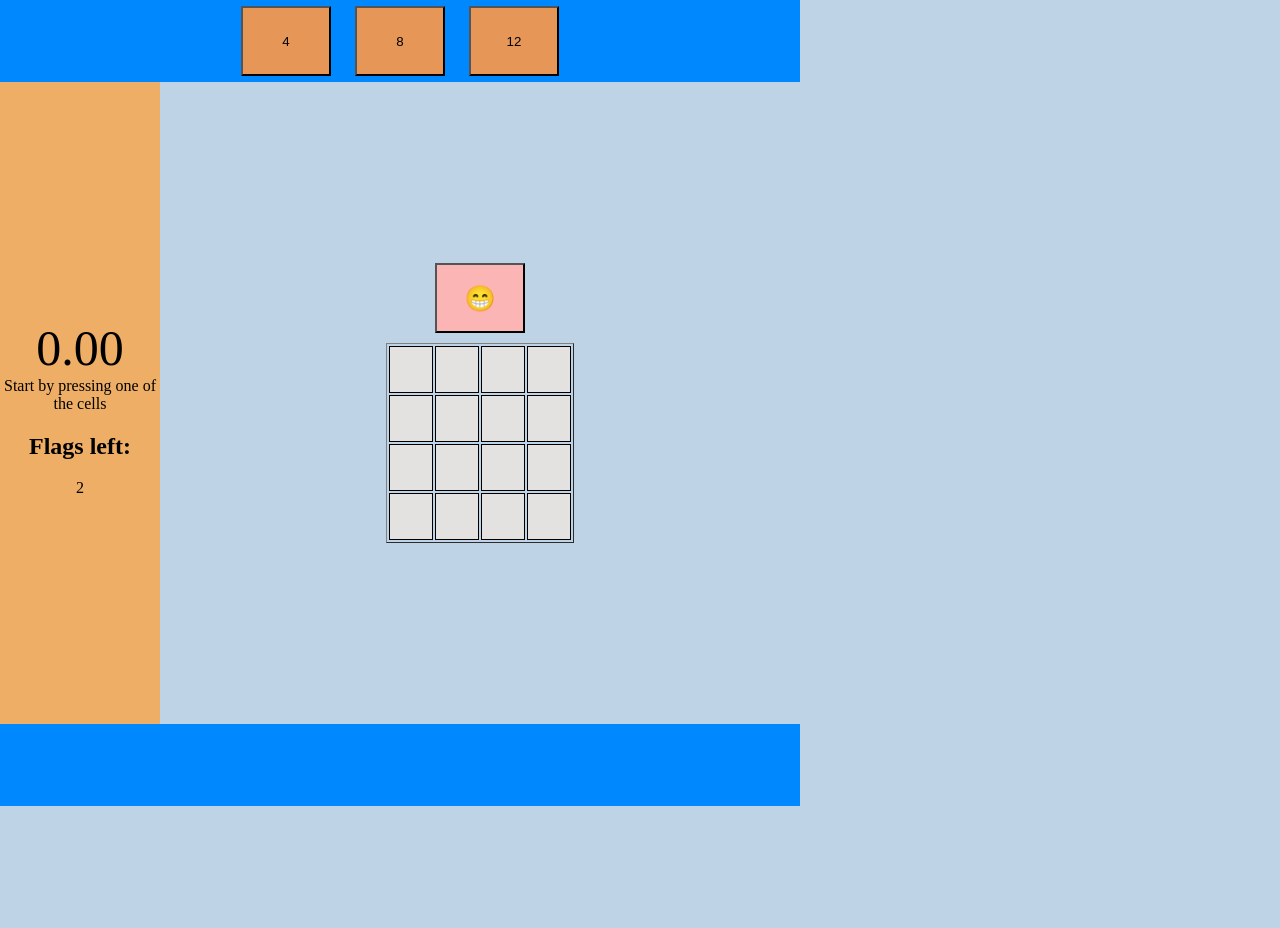
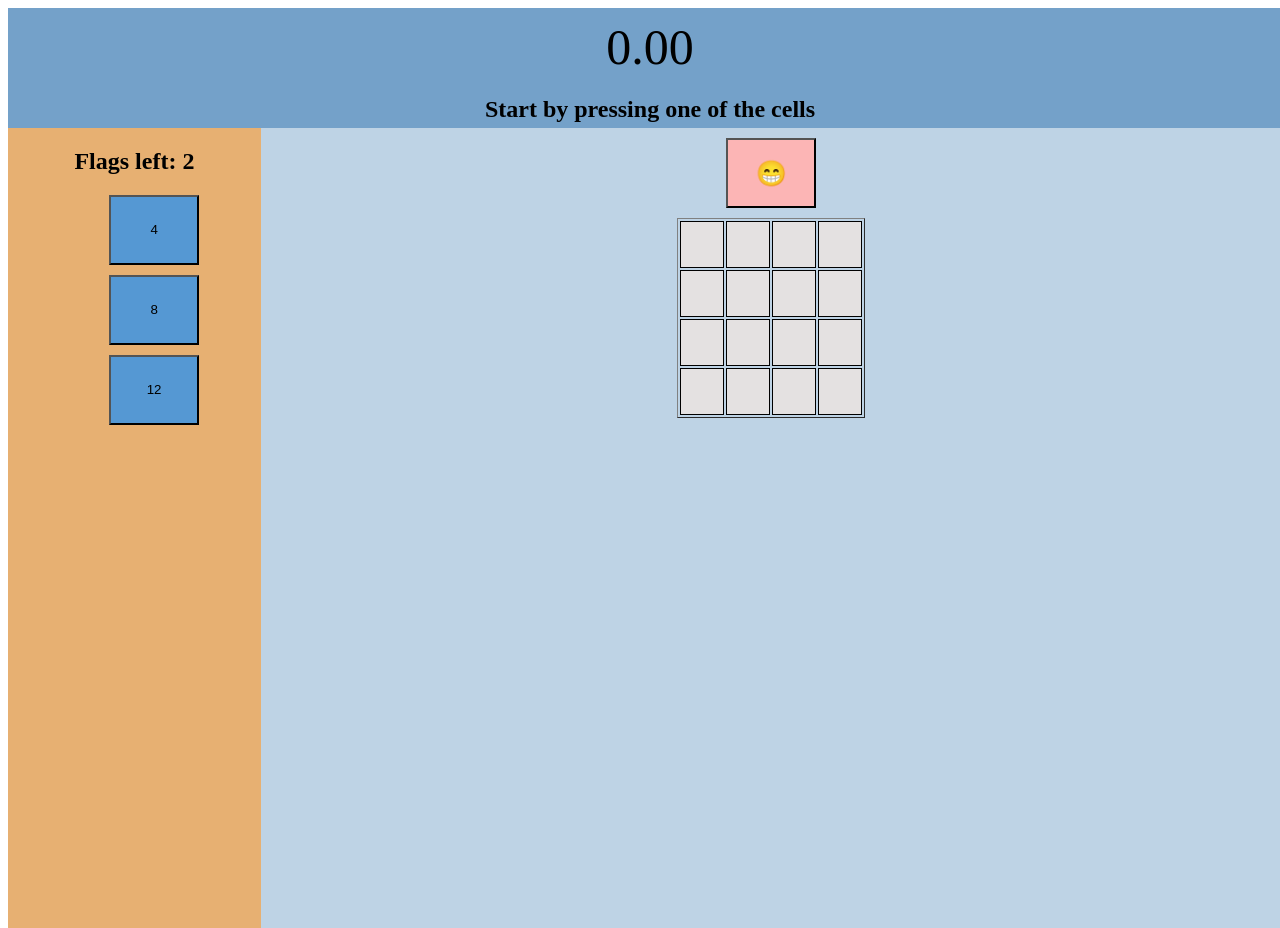
Before and after one commit to TomTzadka/Ms, a plain HTML site: page index.html in a window 1280 px wide. Shown: the top 928 px of the page. Before the commit the page ends 806 px from the top, so only its background shows below. Drawn offline with Linux system fonts and the light colour scheme.

Commit message:
second style

```diff
--- a/css/main.css
+++ b/css/main.css
@@ -2,58 +2,47 @@
 *{
     text-align: center;
 }
-body{
+/* body{
     background-color: rgb(190, 211, 229);
-    margin: 0;
-    position: relative;
+
+
+} */
+
+.header{
+    background-color: rgb(116, 161, 201);
+    width: 100%;
+    height: 100px;
+    padding: 10px;
+
+}
+.side{
+    background-color: rgb(231, 176, 114);
+    width: 20%;
+    height: 100vh;
+    float: left;
 
 
 }
-.main-layout{
-    height: 100%;
-    width: 100vh;
-    border-spacing: 0;
-
-}
-.header{
-    background-color: rgb(0, 136, 255);
-    height: 10vh;
-
-}
-.header button{
-    margin-inline: 10px;
-    background-color: rgb(230, 150, 86);
-
-}
-.header button:hover{
-    background-color: rgb(189, 105, 36);
-
+.side button{
+    background-color: rgb(85, 152, 211);
+    display: block;
+    margin-top: 10px;
+    margin-left: 40%;
 }
 .main{
     background-color: rgb(190, 211, 229);
-    height: 80vh;
-
+    width: 100%;
+    height: 100vh;
+    padding: 10px;
 }
-.side{
-    width: 20%;
-    background-color: rgb(238, 174, 102);
-
-}
-.footer{
-    height: 10vh;
-    background-color: rgb(0, 136, 255);
-
-}
-
-
-.game-table{
+table{
     text-align: center;
     height: 200px;
     margin: auto;
     margin-top: 10px;
 }
 
-.game-td{
+td{
     background-color: rgb(228, 225, 225);
     border: black solid 1px;
     height: 40px;
@@ -61,7 +50,7 @@ body{
     cursor: pointer
 
 }
-.game-td:hover{
+td:hover{
     background-color: rgb(172, 150, 150);
 
 }
@@ -73,7 +62,10 @@ button{
     cursor: pointer
 
 }
+button:hover{
+    background-color: rgb(172, 150, 150);
 
+}
 .timer{
     font-size: 50px;
     margin-top: 10px;
@@ -89,7 +81,10 @@ button{
 }
 #modal{
     color: rgb(228, 159, 30);
-    font-size: 40px;
+    font-size: 60px;
+
     font-family: Impact, Haettenschweiler, 'Arial Narrow Bold', sans-serif;
     display: none;
+    position: fixed;
+    margin-left: 35%;
 }
--- a/index.html
+++ b/index.html
@@ -11,65 +11,25 @@
 
 <body onload="init()">
 
-    <body>
-
-
-        <table class="main-layout">
-            <tbody>
-                <tr>
-                    <td class="header" colspan="2">
+    <div class="header" >
+        <span class="timer"><label id="seconds">0</label>.<label id="miliSeconds">00</label></span>
+        <h2>Start by pressing one of the cells</h2>
+    </div>
+    <div class="side" >
+        <h2>Flags left: <span id="number-of-flag"></span></h2>
         <button onclick="level(this)">4</button>
         <button onclick="level(this)">8</button>
         <button onclick="level(this)">12</button>
-                    </td>
-                </tr>
-                <tr>
-                    <td class="side" colspan="1">
-                        <span>
-                            <div class="timer">
-                                <label id="seconds">0</label>.<label id="miliSeconds">00</label>
     </div>
-                            <span>Start by pressing one of the cells</span>
-                        </span>
-                        <span><h2>Flags left: </h2></span>
-                        <span id="number-of-flag"></span>
-                    </td>
-                    <td class="main" colspan="1">
+    <div class="main">
          <button id="new-game" onclick="newGame()">😁</button>
+    <div>
+        <h1 id="modal">Victory!</h1>
+    </div>
     <div class="board-container"></div>
-                    </td>
-                </tr>
-                <tr>
-                    <td class="footer" colspan="2">
-                        <h1 id="modal">Victory!</h1>
-                    </td>
-                </tr>
-            </tbody>
-        </table>
+    </div>
 
 
-
-
-
-
-
-        <!-- <div class="timer">
-            <label id="seconds">0</label>.<label id="miliSeconds">00</label>
-        </div> -->
-        <!-- <h2>Start by pressing one of the cells</h2> -->
-        <!-- <div> -->
-            <!-- <h2>Flags left: <span id="number-of-flag"></span></h2> -->
-            <!-- <button onclick="level(this)">4</button>
-            <button onclick="level(this)">8</button>
-            <button onclick="level(this)">12</button>
-
-        </div> -->
-        <!-- <button id="new-game" onclick="newGame()">😁</button>
-        <div class="board-container"></div> -->
-
-        <!-- <div>
-            <h1 id="modal">Victory!</h1>
-        </div> -->
 
 
 
--- a/js/gameOver.js
+++ b/js/gameOver.js
@@ -31,7 +31,6 @@ function victory() {
     new Audio('sound/victory.mp4').play();
     showModal()
 }
-
 function checkVictory(){
     if (gGame.shownCount === (gLevel.SIZE ** 2) - gGame.markedCount &&
         gLevel.MINES === 0) victory();
--- a/js/main.js
+++ b/js/main.js
@@ -6,8 +6,7 @@ var gGame = {
     isOn: false,
     shownCount: 0,
     markedCount: 0,
-    secsPassed: 0,
-    lives: 3
+    secsPassed: 0
 }
 
 const MINE = '🧨';
@@ -15,7 +14,6 @@ const FLAG = '🏴‍☠️';
 var currNumOfFlag = gLevel.MINES;
 var isVictory;
 var gFirstClick = true;
-
 
 // This is called when page loads
 function init() {
@@ -43,12 +41,12 @@ function buildBoard() {
 function renderBoard(board, selector) {
     document.querySelector('#number-of-flag').innerText = gLevel.MINES /// update flag
 
-    var strHTML = '<table class="game-table" border="1"><tbody>';
+    var strHTML = '<table border="1"><tbody>';
 
     for (var i = 0; i < board.length; i++) {
         strHTML += '<tr>';
         for (var j = 0; j < board.length; j++) {
-            strHTML += `<td class="game-td" id="${i}-${j}" class="cell cell${i}-${j}"  onmousedown="whichButton(event, this)"
+            strHTML += `<td id="${i}-${j}" class="cell cell${i}-${j}"  onmousedown="whichButton(event, this)"
             oncontextmenu="event.preventDefault();">`
         }
         strHTML += '</tr>';
@@ -125,7 +123,6 @@ function setMinesNegsCount(elCell) { /// start with board
 // Called when a cell (td) is clicked
 function cellClicked(elCell) {
     if (gGame.isOn) cellMarked(elCell);
-
 }
 // Called on right click to mark a cell (suspected to be a mine) Search the web (and implement) how to hide the context menu on right click
 function cellMarked(elCell) {
@@ -163,12 +160,11 @@ function cellMarked(elCell) {
             elCell.style.fontWeight = 'bold'
         }
     }
+    gGame.isOn = true
     checkVictory();
-    gGame.isOn = true
 }
 
 function putFlag(elCell) {
-    checkVictory();
     gGame.isOn = true
     var cellIdx = getCallCoords(elCell.id);
     var i = cellIdx.i;
@@ -190,9 +186,11 @@ function putFlag(elCell) {
             //update dom
             elCell.innerText = FLAG;
             document.querySelector('#number-of-flag').innerText = gLevel.MINES;
+
         }
     }
     checkVictory();
+
 }
 
 // When user clicks a cell with no mines around, we need to open not only that cell,
@@ -208,7 +206,6 @@ function whichButton(event, elCell) {
         cellMarked(elCell);/// Left click
     } else if (mouseButton === 3) putFlag(elCell);/// Right click
 }
-
 function expandShown(elCell) {
     var cellIdx = getCallCoords(elCell.id);
     var i = cellIdx.i;
@@ -228,7 +225,6 @@ function expandShown(elCell) {
     }
 }
 
-// var gLevel = { SIZE: 4, MINES: 2 };
 function level(elBtn) {
     /// update model
     var elSizeClicked = +elBtn.innerText
--- a/js/util.js
+++ b/js/util.js
@@ -34,4 +34,7 @@ function firstClick(elCell){
     var cellCoords= getCallCoords(elCell.id)
     createMines(gBoard, cellCoords)
     gFirstClick = false
+
+
+
 }
```
Lines whose indentation alone changed are shown as unchanged.
